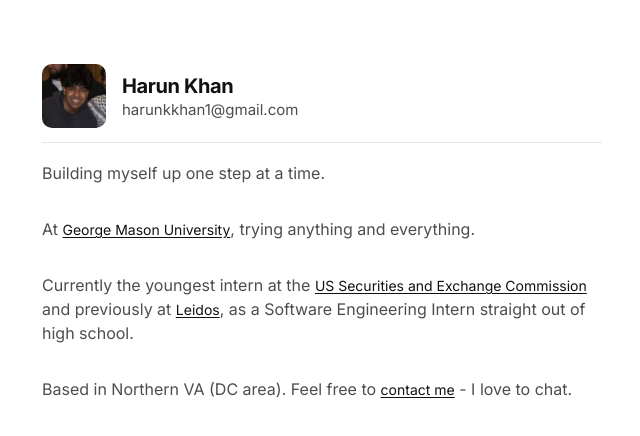
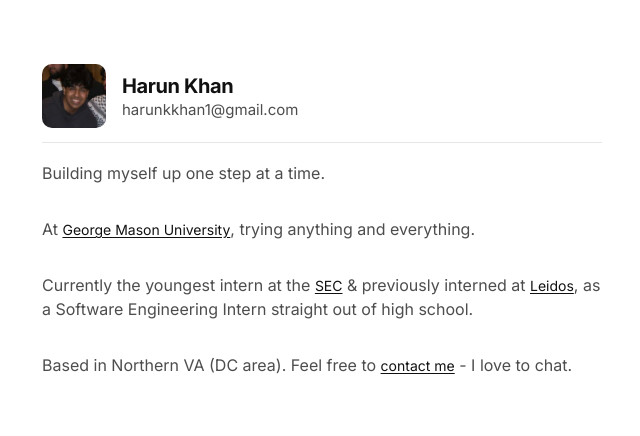
Before and after one commit to harunkkhan/personal-website, a React (Vite) app: page / in a window 1280 px wide. Shown: the top 436 px of the page, without its empty margins (318-958 px from the left). Built offline with nearby package versions, Linux system fonts and the light colour scheme.

Commit message:
text updates

```diff
--- a/src/pages/HarunKhanOrgPage.tsx
+++ b/src/pages/HarunKhanOrgPage.tsx
@@ -65,9 +65,9 @@
             className="link linkButton"
             onClick={() => togglePopup("sec")}
           >
-            US Securities and Exchange Commission
+            SEC
           </button>{" "}
-          and previously at{" "}
+          & previously interned at{" "}
           <button
             type="button"
             className="link linkButton"
```
